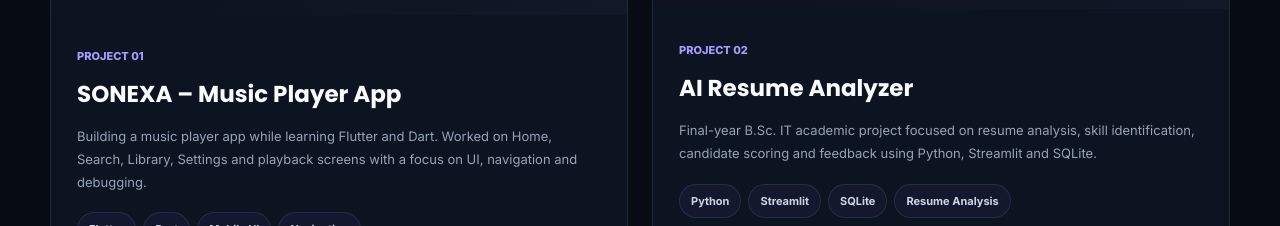
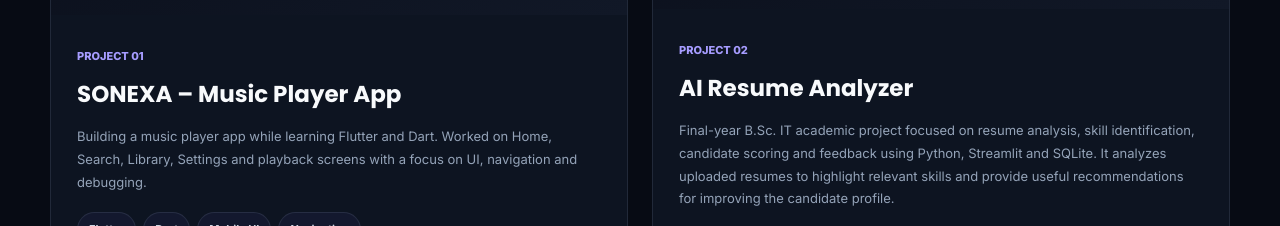
Before and after one commit to utsavsingh1920/utsavsingh1920.github.io, a plain HTML site: page index.html in a window 1280 px wide. Shown: the part 2863-3089 px from the top of the page. Drawn offline with Linux system fonts and the light colour scheme.

Commit message:
Update AI Resume Analyzer project

```diff
--- a/index.html
+++ b/index.html
@@ -1016,12 +1016,7 @@
 
                             <p>
 
-                                Final-year B.Sc. IT academic project
-                                focused on resume analysis, skill
-                                identification, candidate scoring
-                                and feedback using Python,
-                                Streamlit and SQLite.
-
+                               Final-year B.Sc. IT academic project focused on resume analysis, skill identification, candidate scoring and feedback using Python, Streamlit and SQLite. It analyzes uploaded resumes to highlight relevant skills and provide useful recommendations for improving the candidate profile.
                             </p>
 
 
```
